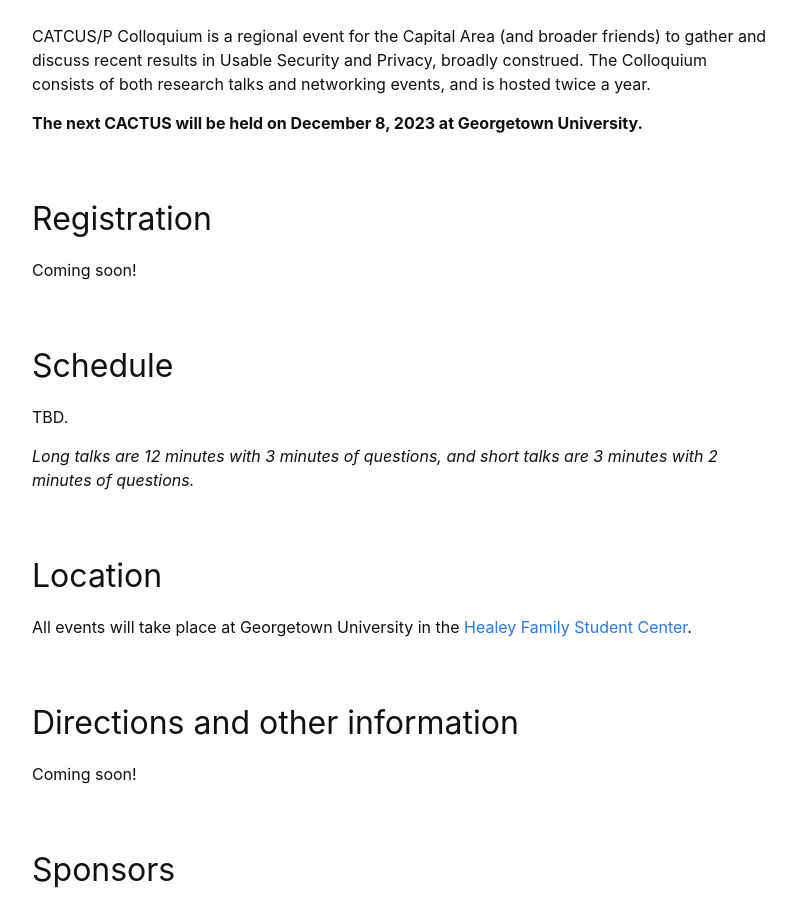
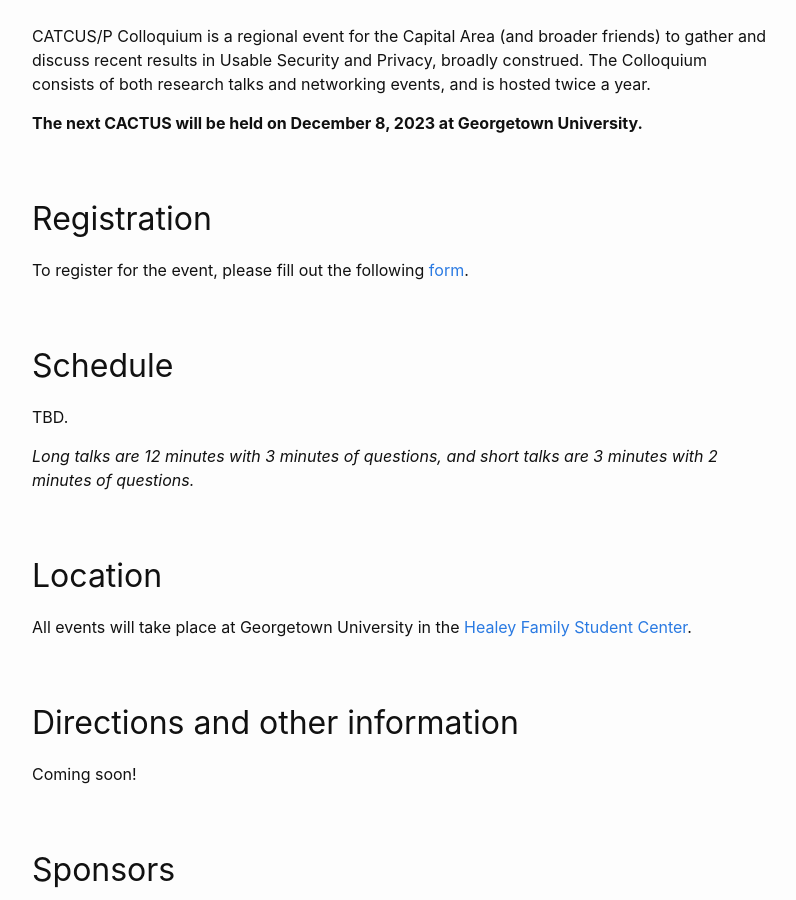
Before and after one commit to CACTUS-Colloquium/CACTUS-Colloquium.github.io, a Jekyll site: the page built from _posts/2023-12-8-index.md, in a window 1280 px wide and 900 px high, scrolled down 352 px. Shown: the whole window, without its empty margins (238-1034 px from the left). Built offline with Jekyll 4.4.1, drawn with Linux system fonts in a browser that asks for light colours.

Commit message:
add registration link

```diff
--- a/_posts/2023-12-8-index.md
+++ b/_posts/2023-12-8-index.md
@@ -9,7 +9,7 @@ CATCUS/P Colloquium is a regional event for the Capital Area (and broader friend
 
 ## Registration
 
-Coming soon!
+To register for the event, please fill out the following [form](https://forms.gle/CDsrjs4XUmtsBZDi6).
 
 
 ## Schedule
```
